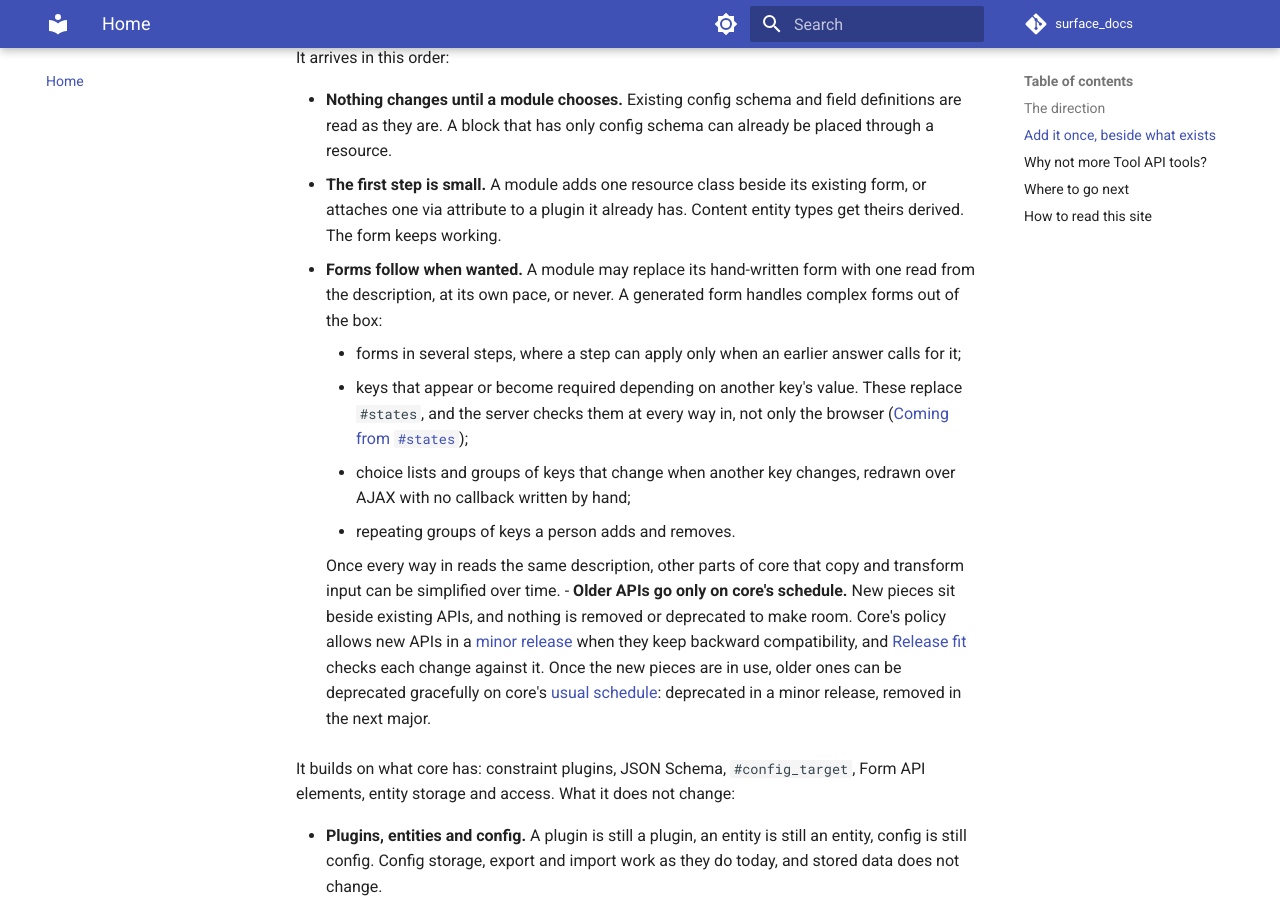
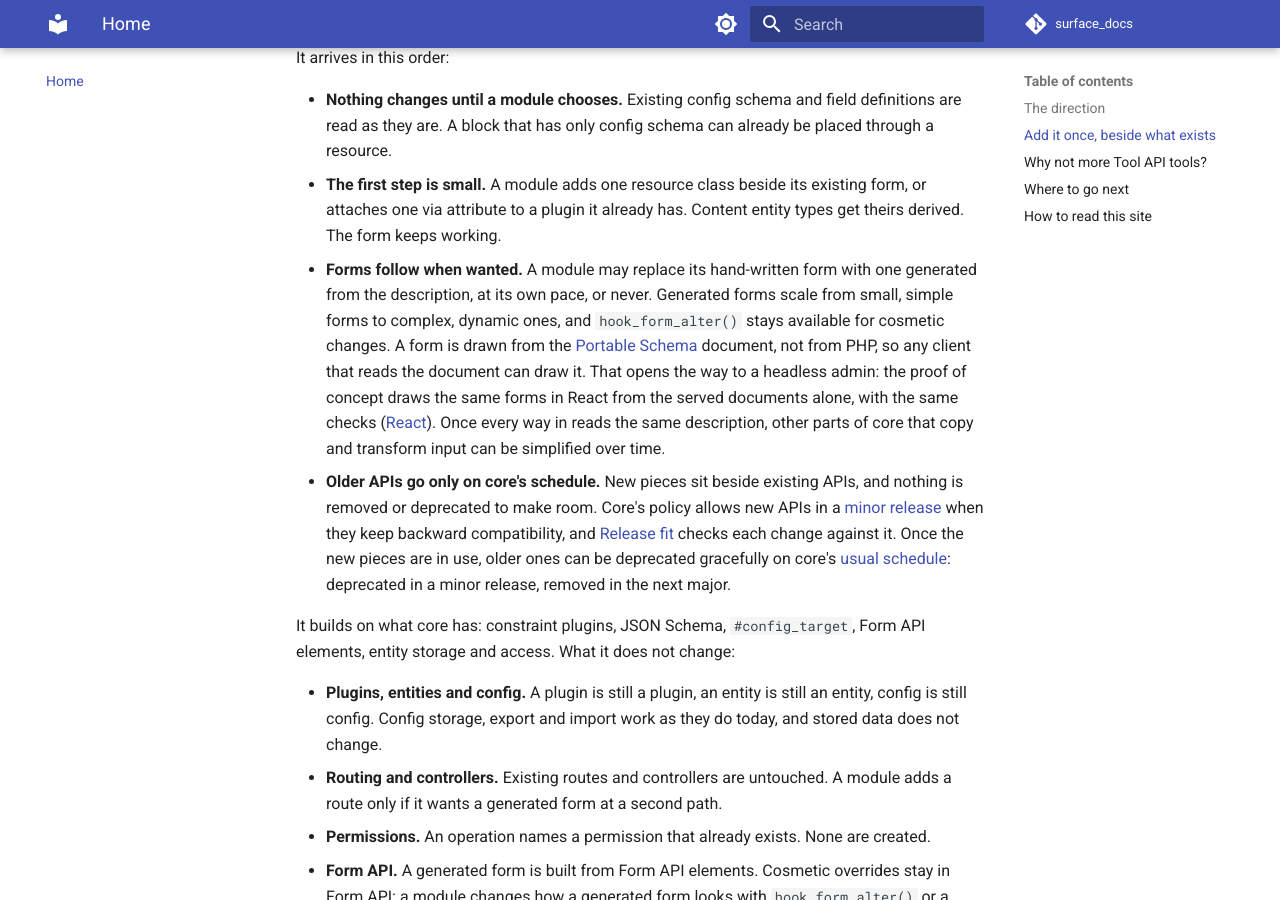
Before and after one commit to mlander/surface_docs, an MkDocs documentation site: the page built from docs/index.md, in a window 1280 px wide and 900 px high, scrolled down 1212 px. Built offline with MkDocs 1.6.1 and Material for MkDocs 9.7.7, drawn with Linux system fonts in a browser that asks for light colours; comment, search, counter and statistics services are not loaded.

Commit message:
Home: forms scale, cosmetic alters, headless admin

```diff
--- a/docs/index.md
+++ b/docs/index.md
@@ -22,13 +22,7 @@ It arrives in this order:
 
 - **Nothing changes until a module chooses.** Existing config schema and field definitions are read as they are. A block that has only config schema can already be placed through a resource.
 - **The first step is small.** A module adds one resource class beside its existing form, or attaches one via attribute to a plugin it already has. Content entity types get theirs derived. The form keeps working.
-- **Forms follow when wanted.** A module may replace its hand-written form with one read from the description, at its own pace, or never. A generated form handles complex forms out of the box:
-    - forms in several steps, where a step can apply only when an earlier answer calls for it;
-    - keys that appear or become required depending on another key's value. These replace `#states`, and the server checks them at every way in, not only the browser ([Coming from `#states`](https://git.drupalcode.org/project/surface/-/blob/d5486fd4/docs/forms.md#coming-from-states));
-    - choice lists and groups of keys that change when another key changes, redrawn over AJAX with no callback written by hand;
-    - repeating groups of keys a person adds and removes.
-
-    Once every way in reads the same description, other parts of core that copy and transform input can be simplified over time.
+- **Forms follow when wanted.** A module may replace its hand-written form with one generated from the description, at its own pace, or never. Generated forms scale from small, simple forms to complex, dynamic ones, and `hook_form_alter()` stays available for cosmetic changes. A form is drawn from the [Portable Schema](path/portable-schema.md) document, not from PHP, so any client that reads the document can draw it. That opens the way to a headless admin: the proof of concept draws the same forms in React from the served documents alone, with the same checks ([React](path/stays-in-poc.md#react)). Once every way in reads the same description, other parts of core that copy and transform input can be simplified over time.
 - **Older APIs go only on core's schedule.** New pieces sit beside existing APIs, and nothing is removed or deprecated to make room. Core's policy allows new APIs in a [minor release](https://www.drupal.org/about/core/policies/core-change-policies/allowed-changes#minor) when they keep backward compatibility, and [Release fit](path/release-fit.md) checks each change against it. Once the new pieces are in use, older ones can be deprecated gracefully on core's [usual schedule](https://www.drupal.org/about/core/policies/core-change-policies/allowed-changes#s-deprecations): deprecated in a minor release, removed in the next major.
 
 It builds on what core has: constraint plugins, JSON Schema, `#config_target`, Form API elements, entity storage and access. What it does not change:
```
